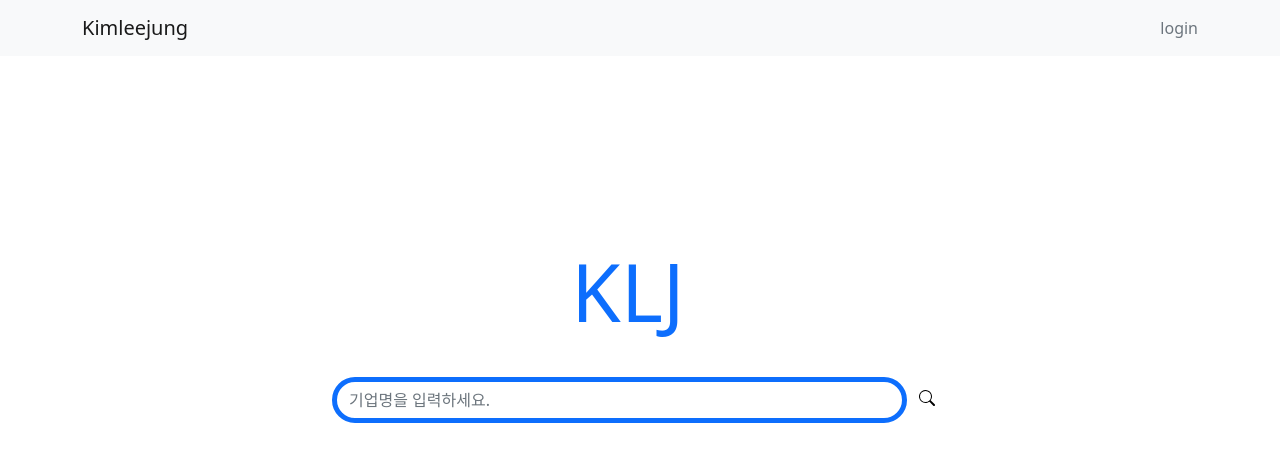
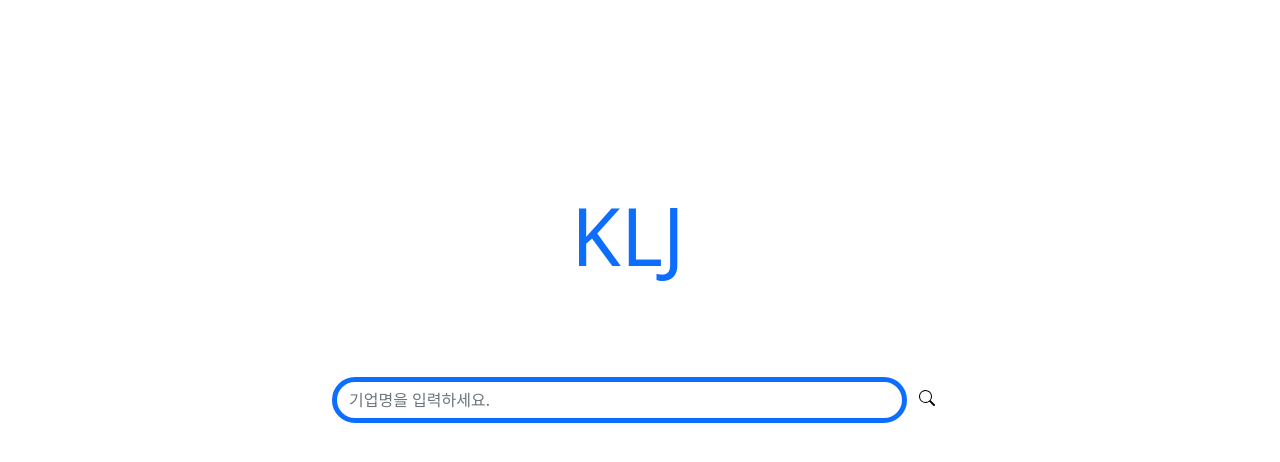
Before and after one commit to odnac/capstone, a React (Create React App) app in the folder kimleejung/: page / in a window 1280 px wide. Shown: the top 462 px of the page. Built offline with nearby package versions, Linux system fonts and the light colour scheme.

Commit message:
Hompage.Header remove

```diff
--- a/kimleejung/src/HomePage/index.js
+++ b/kimleejung/src/HomePage/index.js
@@ -1,11 +1,9 @@
-import Header from "./src/Header";
 import Logo from "./src/Logo";
 import Search from "./src/Search";
 
 const index = () => {
   return (
     <div>
-      <Header />
       <Logo />
       <Search />
     </div>
--- a/kimleejung/src/HomePage/src/Header.js
+++ /dev/null
@@ -1,68 +0,0 @@
-const Header = () => {
-  return (
-    <div>
-      <nav class='navbar navbar-light bg-light static-top'>
-        <div class='container'>
-          <a class='navbar-brand' href='/'>
-            {' '}
-            Kimleejung{' '}
-          </a>
-          <a
-            class='nav-link text-secondary'
-            href='#login'
-            data-bs-toggle='modal'
-            data-bs-target='#staticBackdrop'
-          >
-            login
-          </a>
-
-          <div
-            class='modal fade'
-            id='staticBackdrop'
-            data-bs-backdrop='static'
-            data-bs-keyboard='false'
-            tabindex='-1'
-            aria-labelledby='staticBackdropLabel'
-            aria-hidden='true'
-          >
-            <div class='modal-dialog'>
-              <div class='modal-content'>
-                <div class='modal-header'>
-                  <h5 class='modal-title' id='staticBackdropLabel'>
-                    login
-                  </h5>
-                  <button
-                    type='button'
-                    class='btn-close'
-                    data-bs-dismiss='modal'
-                    aria-label='Close'
-                  ></button>
-                </div>
-
-                <div class='modal-body'>
-                  <h6 class='modal-sub text-primary'>
-                    {' '}
-                    카카오로 로그인이 가능합니다.{' '}
-                  </h6>
-                  로그인 넣기
-                </div>
-
-                <div class='modal-footer'>
-                  <button
-                    type='button'
-                    class='btn btn-secondary'
-                    data-bs-dismiss='modal'
-                  >
-                    Close
-                  </button>
-                </div>
-              </div>
-            </div>
-          </div>
-        </div>
-      </nav>
-    </div>
-  );
-};
-
-export default Header;
```
